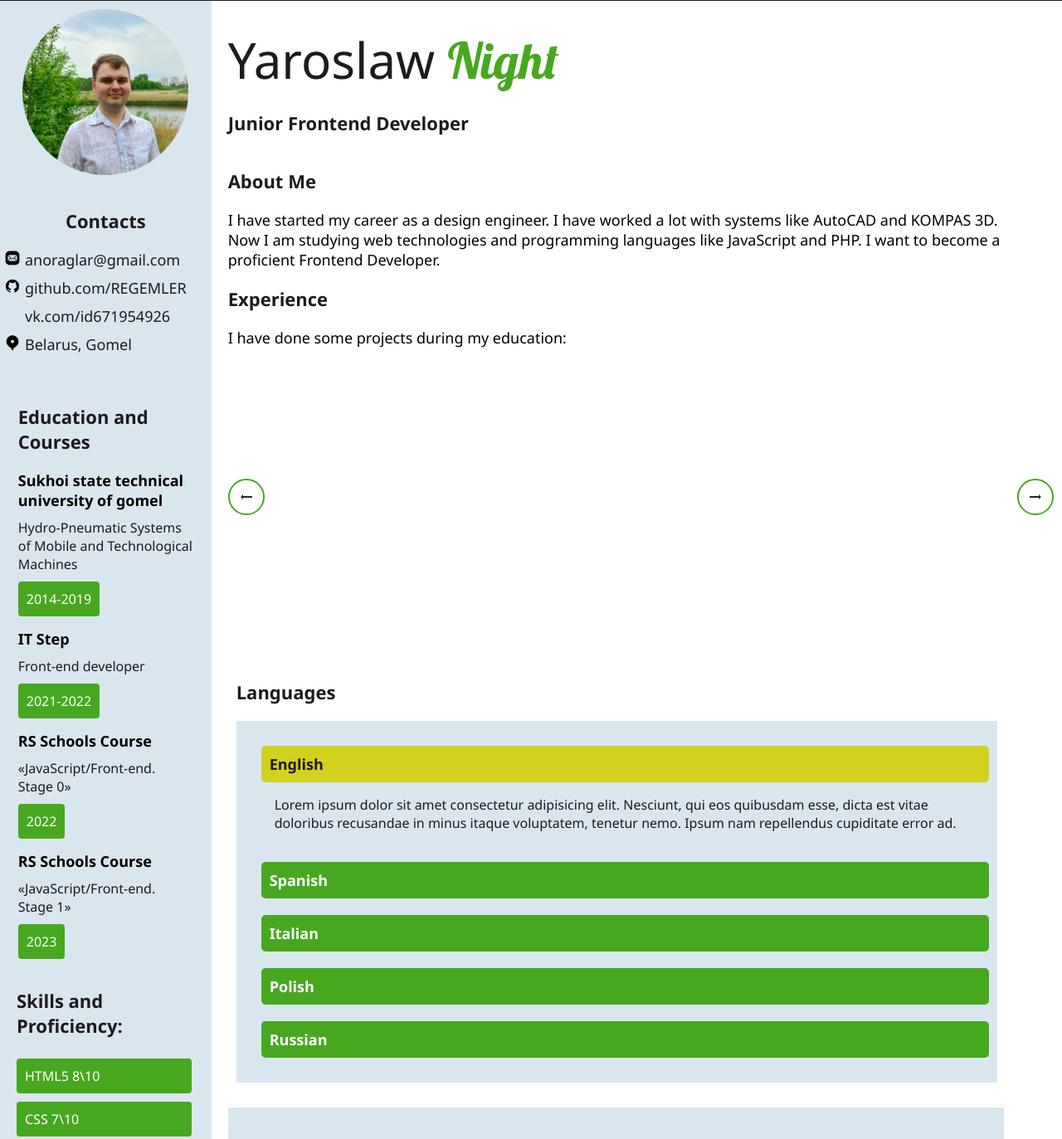
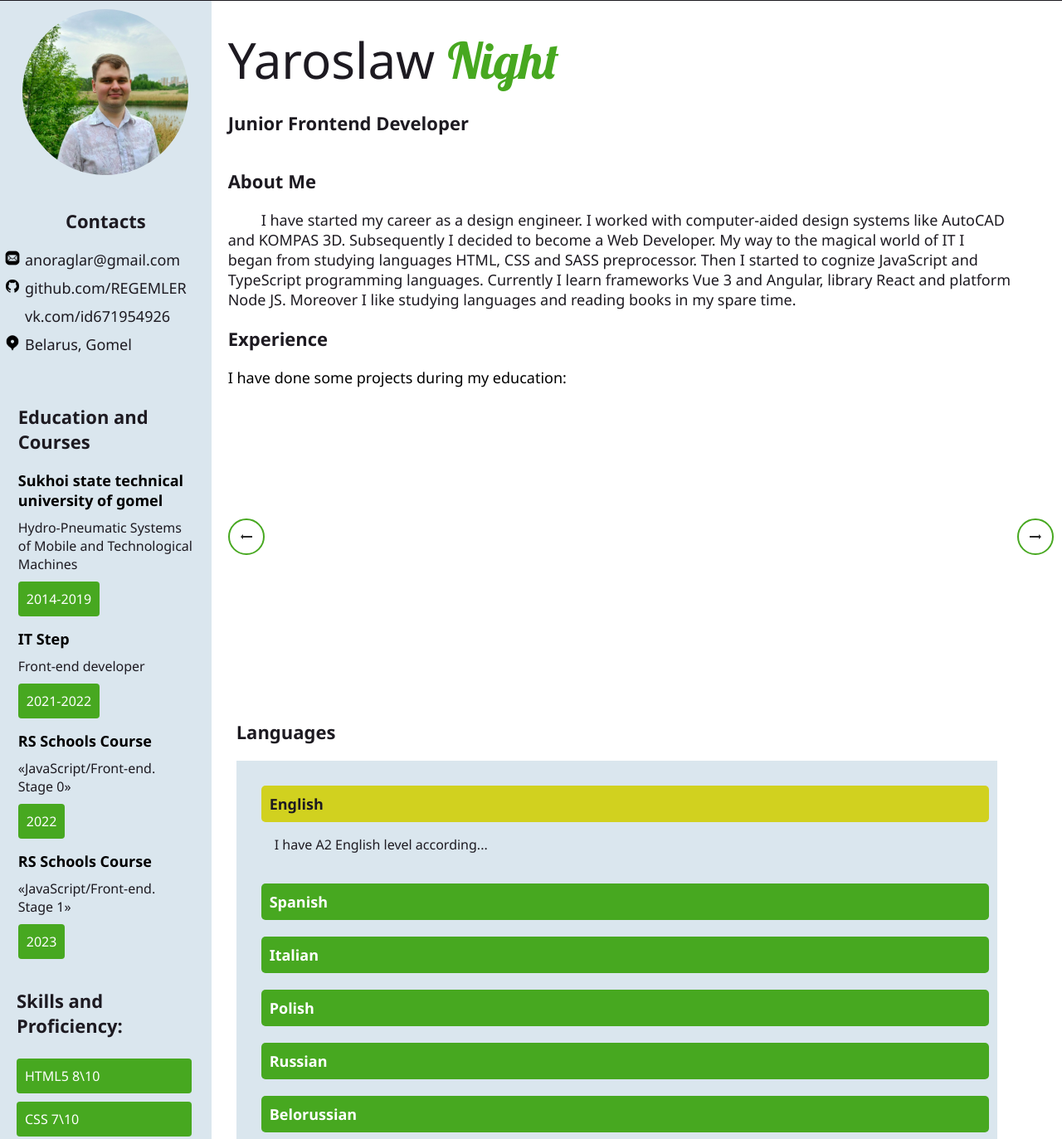
Before and after one commit to REGEMLER/Resume, a website with bundled scripts: page index.html in a window 1280 px wide. Shown: the part 59-1432 px from the top of the page at 83% size. Built offline with nearby package versions, Linux system fonts and the light colour scheme; files whose address does not match are found by name.

Commit message:
add info about

```diff
--- a/index.html
+++ b/index.html
@@ -79,8 +79,7 @@
                     <h1 class="title main-title">Yaroslaw <span>Night</span></h1>
                     <h2 class="title about-title">Junior Frontend Developer</h2>
                     <h2 class="title">About Me</h2>
-                    <p class="text">I have started my career as a design engineer. I have worked a lot with systems like AutoCAD and KOMPAS 3D.</p>
-                    <p class="text">Now I am studying web technologies and programming languages like JavaScript and PHP. I want to become a proficient Frontend Developer.</p>
+                    <p class="about__text">I have started my career as a design engineer. I worked with computer-aided design systems like AutoCAD and KOMPAS 3D. Subsequently I decided to become a Web Developer. My way to the magical world of IT I began from studying languages HTML, CSS and SASS preprocessor. Then I started to cognize JavaScript and TypeScript programming languages. Currently I learn frameworks Vue 3 and Angular, library React and platform Node JS. Moreover I like studying languages and reading books in my spare time.</p>
                 </div>
                 <div class="experience" id="experience">
                     <h2 class="title">Experience</h2>
@@ -144,7 +143,7 @@
                             <label for="lang1">
                                 <h2 class="lang__title">English</h2>
                                 <div class="lang__body">
-                                    <p class="lang__text">Lorem ipsum dolor sit amet consectetur adipisicing elit. Nesciunt, qui eos quibusdam esse, dicta est vitae doloribus recusandae in minus itaque voluptatem, tenetur nemo. Ipsum nam repellendus cupiditate error ad.</p>
+                                    <p class="lang__text">I have A2 English level according...</p>
                                 </div>
                             </label>
                         </li>
@@ -153,7 +152,7 @@
                             <label for="lang2">
                                 <h2 class="lang__title">Spanish</h2>
                                 <div class="lang__body">
-                                    <p class="lang__text">Lorem ipsum dolor sit amet consectetur adipisicing elit. Nesciunt, qui eos quibusdam esse, dicta est vitae doloribus recusandae in minus itaque voluptatem, tenetur nemo. Ipsum nam repellendus cupiditate error ad.</p>
+                                    <p class="lang__text">I have A2 Spanish level according...</p>
                                 </div>
                             </label>
                         </li>
@@ -162,7 +161,7 @@
                             <label for="lang3">
                                 <h2 class="lang__title">Italian</h2>
                                 <div class="lang__body">
-                                    <p class="lang__text">Lorem ipsum dolor sit amet consectetur adipisicing elit. Nesciunt, qui eos quibusdam esse, dicta est vitae doloribus recusandae in minus itaque voluptatem, tenetur nemo. Ipsum nam repellendus cupiditate error ad.</p>
+                                    <p class="lang__text">I have A2 Italian level according...</p>
                                 </div>
                             </label>
                         </li>
@@ -171,7 +170,7 @@
                             <label for="lang4">
                                 <h2 class="lang__title">Polish</h2>
                                 <div class="lang__body">
-                                    <p class="lang__text">Lorem ipsum dolor sit amet consectetur adipisicing elit. Nesciunt, qui eos quibusdam esse, dicta est vitae doloribus recusandae in minus itaque voluptatem, tenetur nemo. Ipsum nam repellendus cupiditate error ad.</p>
+                                    <p class="lang__text">I have A2 Polish level according....</p>
                                 </div>
                             </label>
                         </li>
@@ -180,7 +179,16 @@
                             <label for="lang5">
                                 <h2 class="lang__title">Russian</h2>
                                 <div class="lang__body">
-                                    <p class="lang__text">Lorem ipsum dolor sit amet consectetur adipisicing elit. Nesciunt, qui eos quibusdam esse, dicta est vitae doloribus recusandae in minus itaque voluptatem, tenetur nemo. Ipsum nam repellendus cupiditate error ad.</p>
+                                    <p class="lang__text">Russian is my native language.</p>
+                                </div>
+                            </label>
+                        </li>
+                        <li class="lang__item">
+                            <input name="mem" type="checkbox" id="lang6">
+                            <label for="lang6">
+                                <h2 class="lang__title">Belorussian</h2>
+                                <div class="lang__body">
+                                    <p class="lang__text">Belorussian is my native language.</p>
                                 </div>
                             </label>
                         </li>
@@ -202,7 +210,7 @@
         </main>
         <footer class="footer">
             <ul class="footer-inner">
-                <li>Created in 2022</li>
+                <li>Created in 2023</li>
             </ul>
         </footer>
     </div>
--- a/styles.css
+++ b/styles.css
@@ -249,8 +249,11 @@ body{
     margin-bottom: 40px;
 }
 
-.about .text{
+.about__text{
+    width: 95%;
     font-size: 18px;
+    color: var(--dark);
+    text-indent: 40px;
 }
 
 .experience .text{
```
